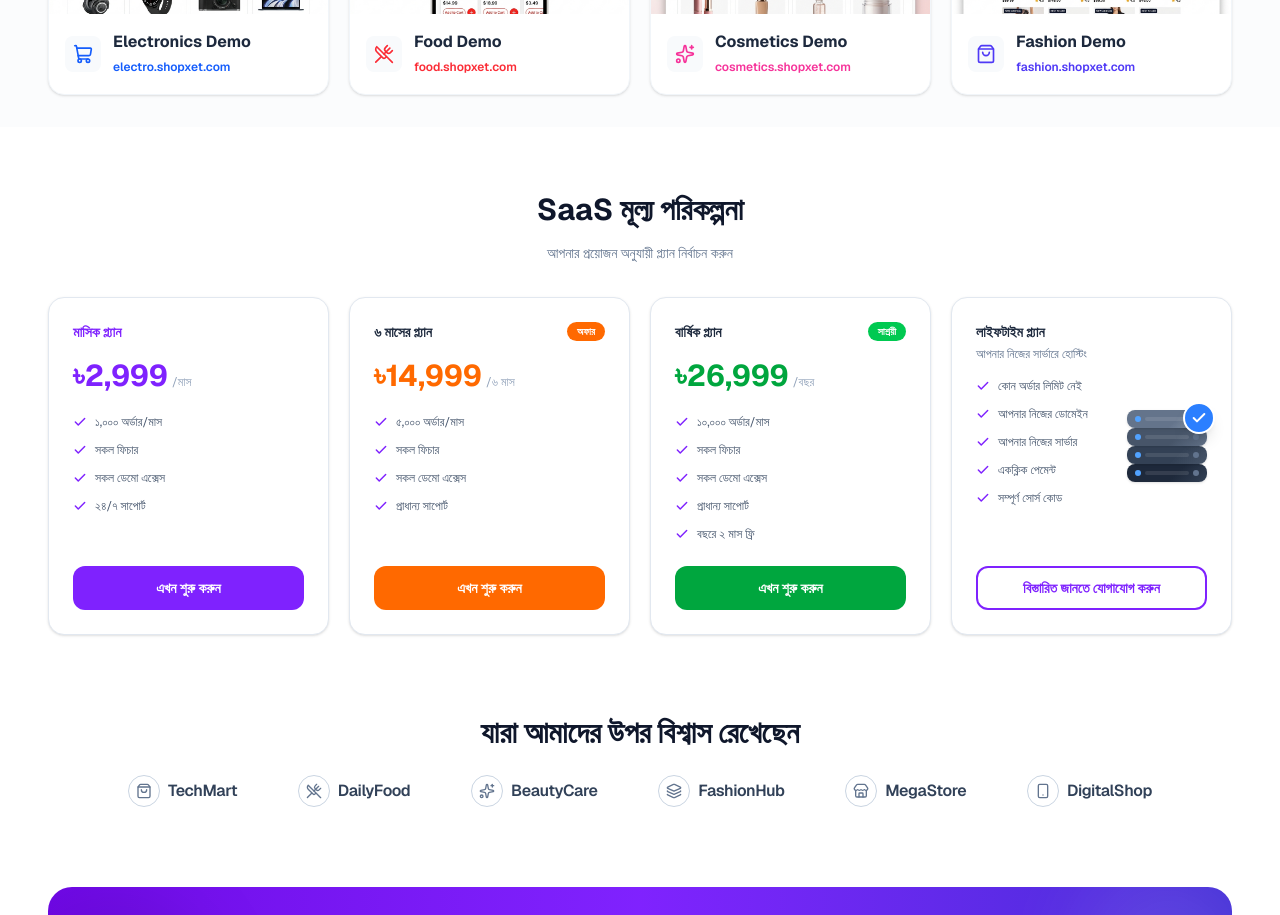
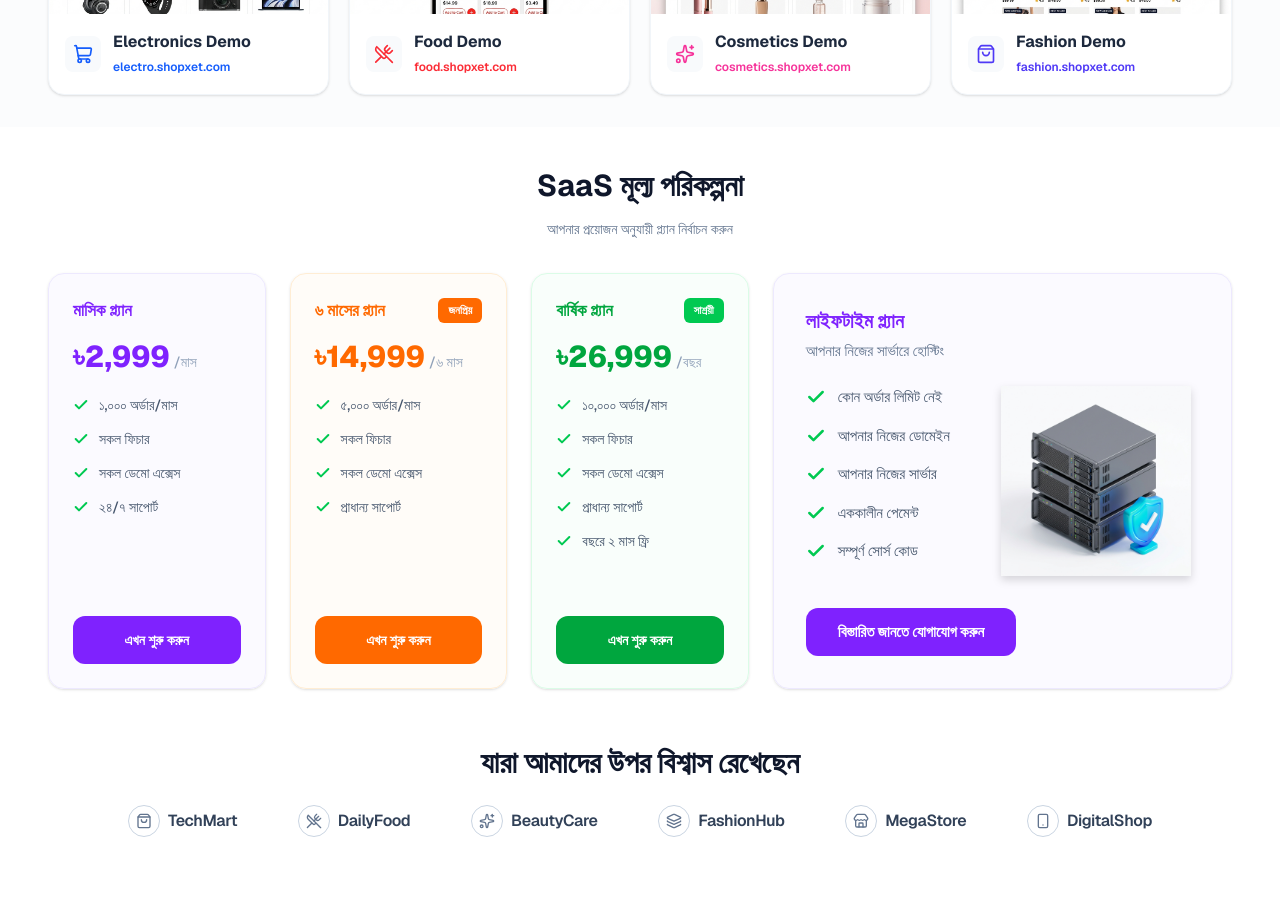
Before and after one commit to arabyhossainabid/ecomtara, a Next.js app: page / in a window 1280 px wide. Shown: the part 1420-2335 px from the top of the page. Built offline with nearby package versions, Linux system fonts and the light colour scheme.

Commit message:
feat: redesign pricing section with new graphics

```diff
--- a/src/components/sections/pricing-section.tsx
+++ b/src/components/sections/pricing-section.tsx
@@ -1,25 +1,26 @@
 import React from "react";
+import Image from "next/image";
 import { Check } from "lucide-react";
 import { Container } from "@/components/layout/container";
 import { SectionHeading } from "@/components/common/section-heading";
 
 function MonthlyCard() {
   return (
-    <div className="flex flex-col rounded-2xl border border-slate-200 bg-white p-6 shadow-sm hover:shadow-md transition-shadow">
-      <p className="text-sm font-bold text-violet-600 mb-4">মাসিক প্ল্যান</p>
+    <div className="flex flex-col rounded-2xl border border-violet-100 bg-violet-50/40 p-6 shadow-sm hover:shadow-md transition-shadow">
+      <p className="text-[17px] font-bold text-violet-600 mb-4">মাসিক প্ল্যান</p>
       <div className="flex items-baseline gap-1 mb-5">
-        <span className="text-3xl font-bold text-violet-600">৳2,999</span>
-        <span className="text-xs text-slate-400">/মাস</span>
+        <span className="text-3xl font-extrabold text-violet-600">৳2,999</span>
+        <span className="text-sm font-medium text-slate-400">/মাস</span>
       </div>
-      <ul className="flex-1 space-y-3 mb-6">
+      <ul className="flex-1 space-y-3.5 mb-4">
         {["১,০০০ অর্ডার/মাস", "সকল ফিচার", "সকল ডেমো এক্সেস", "২৪/৭ সাপোর্ট"].map((f, i) => (
-          <li key={i} className="flex items-center gap-2">
-            <Check className="h-3.5 w-3.5 shrink-0 text-violet-600 stroke-[2.5]" />
-            <span className="text-xs text-slate-600">{f}</span>
+          <li key={i} className="flex items-center gap-2.5">
+            <Check className="h-4 w-4 shrink-0 text-green-500 stroke-3" />
+            <span className="text-sm font-medium text-slate-600">{f}</span>
           </li>
         ))}
       </ul>
-      <a href="#contact" className="flex h-11 w-full items-center justify-center rounded-xl bg-violet-600 text-sm font-semibold text-white transition hover:bg-violet-700">
+      <a href="#contact" className="flex h-12 w-full items-center justify-center rounded-xl bg-violet-600 text-sm font-bold text-white transition hover:bg-violet-700">
         এখন শুরু করুন
       </a>
     </div>
@@ -28,24 +29,24 @@ function MonthlyCard() {
 
 function SixMonthCard() {
   return (
-    <div className="flex flex-col rounded-2xl border border-slate-200 bg-white p-6 shadow-sm hover:shadow-md transition-shadow">
+    <div className="flex flex-col rounded-2xl border border-orange-100 bg-orange-50/40 p-6 shadow-sm hover:shadow-md transition-shadow">
       <div className="flex items-center justify-between mb-4">
-        <p className="text-sm font-bold text-slate-800">৬ মাসের প্ল্যান</p>
-        <span className="rounded-full bg-orange-500 px-2.5 py-0.5 text-[10px] font-bold text-white">অফার</span>
+        <p className="text-[17px] font-bold text-orange-500">৬ মাসের প্ল্যান</p>
+        <span className="rounded-md bg-orange-500 px-2.5 py-1 text-[11px] font-bold text-white">জনপ্রিয়</span>
       </div>
       <div className="flex items-baseline gap-1 mb-5">
-        <span className="text-3xl font-bold text-orange-500">৳14,999</span>
-        <span className="text-xs text-slate-400">/৬ মাস</span>
+        <span className="text-3xl font-extrabold text-orange-500">৳14,999</span>
+        <span className="text-sm font-medium text-slate-400">/৬ মাস</span>
       </div>
-      <ul className="flex-1 space-y-3 mb-6">
+      <ul className="flex-1 space-y-3.5 mb-6">
         {["৫,০০০ অর্ডার/মাস", "সকল ফিচার", "সকল ডেমো এক্সেস", "প্রাধান্য সাপোর্ট"].map((f, i) => (
-          <li key={i} className="flex items-center gap-2">
-            <Check className="h-3.5 w-3.5 shrink-0 text-violet-600 stroke-[2.5]" />
-            <span className="text-xs text-slate-600">{f}</span>
+          <li key={i} className="flex items-center gap-2.5">
+            <Check className="h-4 w-4 shrink-0 text-green-500 stroke-3" />
+            <span className="text-sm font-medium text-slate-600">{f}</span>
           </li>
         ))}
       </ul>
-      <a href="#contact" className="flex h-11 w-full items-center justify-center rounded-xl bg-orange-500 text-sm font-semibold text-white transition hover:bg-orange-600">
+      <a href="#contact" className="flex h-12 w-full items-center justify-center rounded-xl bg-orange-500 text-sm font-bold text-white transition hover:bg-orange-600">
         এখন শুরু করুন
       </a>
     </div>
@@ -54,24 +55,24 @@ function SixMonthCard() {
 
 function YearlyCard() {
   return (
-    <div className="flex flex-col rounded-2xl border border-slate-200 bg-white p-6 shadow-sm hover:shadow-md transition-shadow">
+    <div className="flex flex-col rounded-2xl border border-green-100 bg-green-50/40 p-6 shadow-sm hover:shadow-md transition-shadow">
       <div className="flex items-center justify-between mb-4">
-        <p className="text-sm font-bold text-slate-800">বার্ষিক প্ল্যান</p>
-        <span className="rounded-full bg-green-500 px-2.5 py-0.5 text-[10px] font-bold text-white">সাশ্রয়ী</span>
+        <p className="text-[17px] font-bold text-green-600">বার্ষিক প্ল্যান</p>
+        <span className="rounded-md bg-green-500 px-2.5 py-1 text-[11px] font-bold text-white">সাশ্রয়ী</span>
       </div>
       <div className="flex items-baseline gap-1 mb-5">
-        <span className="text-3xl font-bold text-green-600">৳26,999</span>
-        <span className="text-xs text-slate-400">/বছর</span>
+        <span className="text-3xl font-extrabold text-green-600">৳26,999</span>
+        <span className="text-sm font-medium text-slate-400">/বছর</span>
       </div>
-      <ul className="flex-1 space-y-3 mb-6">
+      <ul className="flex-1 space-y-3.5 mb-6">
         {["১০,০০০ অর্ডার/মাস", "সকল ফিচার", "সকল ডেমো এক্সেস", "প্রাধান্য সাপোর্ট", "বছরে ২ মাস ফ্রি"].map((f, i) => (
-          <li key={i} className="flex items-center gap-2">
-            <Check className="h-3.5 w-3.5 shrink-0 text-violet-600 stroke-[2.5]" />
-            <span className="text-xs text-slate-600">{f}</span>
+          <li key={i} className="flex items-center gap-2.5">
+            <Check className="h-4 w-4 shrink-0 text-green-500 stroke-3" />
+            <span className="text-sm font-medium text-slate-600">{f}</span>
           </li>
         ))}
       </ul>
-      <a href="#contact" className="flex h-11 w-full items-center justify-center rounded-xl bg-green-600 text-sm font-semibold text-white transition hover:bg-green-700">
+      <a href="#contact" className="flex h-12 w-full items-center justify-center rounded-xl bg-green-600 text-sm font-bold text-white transition hover:bg-green-700">
         এখন শুরু করুন
       </a>
     </div>
@@ -80,42 +81,22 @@ function YearlyCard() {
 
 function LifetimeCard() {
   return (
-    <div className="flex flex-col rounded-2xl border border-slate-200 bg-white p-6 shadow-sm hover:shadow-md transition-shadow overflow-hidden">
-      <p className="text-sm font-bold text-slate-800 mb-1">লাইফটাইম প্ল্যান</p>
-      <p className="text-xs text-slate-500 mb-4">আপনার নিজের সার্ভারে হোস্টিং</p>
-      <div className="flex items-start justify-between gap-2 flex-1 mb-6">
-        <ul className="space-y-3 flex-1">
-          {["কোন অর্ডার লিমিট নেই", "আপনার নিজের ডোমেইন", "আপনার নিজের সার্ভার", "একক্লিক পেমেন্ট", "সম্পূর্ণ সোর্স কোড"].map((f, i) => (
-            <li key={i} className="flex items-center gap-2">
-              <Check className="h-3.5 w-3.5 shrink-0 text-violet-600 stroke-[2.5]" />
-              <span className="text-xs text-slate-600">{f}</span>
+    <div className="flex flex-col h-full rounded-2xl border border-violet-100 bg-violet-50/40 p-6 sm:p-8 shadow-sm hover:shadow-md transition-shadow overflow-hidden lg:col-span-2">      <p className="text-[20px] font-bold text-violet-600 mb-1">লাইফটাইম প্ল্যান</p>
+      <p className="text-[15px] font-medium text-slate-500 mb-6">আপনার নিজের সার্ভারে হোস্টিং</p>
+      <div className="flex flex-col sm:flex-row items-center sm:items-start justify-between gap-2 flex-1 mb-8">
+        <ul className="space-y-4 w-full sm:w-auto">
+          {["কোন অর্ডার লিমিট নেই", "আপনার নিজের ডোমেইন", "আপনার নিজের সার্ভার", "এককালীন পেমেন্ট", "সম্পূর্ণ সোর্স কোড"].map((f, i) => (
+            <li key={i} className="flex items-center gap-3">
+              <Check className="h-5 w-5 shrink-0 text-green-500 stroke-3" />
+              <span className="text-[15px] font-medium text-slate-600">{f}</span>
             </li>
           ))}
         </ul>
-        <div className="shrink-0 relative w-20 h-24 mt-2">
-          {[0, 1, 2, 3].map((i) => (
-            <div
-              key={i}
-              className="absolute left-0 right-0 rounded-lg shadow"
-              style={{
-                bottom: `${i * 18}px`,
-                height: "18px",
-                background: ["linear-gradient(135deg,#1e293b 60%,#334155)", "linear-gradient(135deg,#334155 60%,#475569)", "linear-gradient(135deg,#475569 60%,#64748b)", "linear-gradient(135deg,#64748b 60%,#94a3b8)"][i],
-              }}
-            >
-              <div className="flex items-center h-full px-2 gap-1">
-                <div className="h-1.5 w-1.5 rounded-full bg-blue-400" />
-                <div className="flex-1 h-1 bg-white/10 rounded-full" />
-                <div className="h-1.5 w-1.5 rounded-full bg-slate-500" />
-              </div>
-            </div>
-          ))}
-          <div className="absolute -right-2 bottom-12 flex h-8 w-8 items-center justify-center rounded-full bg-blue-500 shadow-lg border-2 border-white z-10">
-            <Check className="h-4 w-4 text-white stroke-[3]" />
-          </div>
+        <div className="shrink-0 relative w-[160px] h-[160px] sm:w-[190px] sm:h-[190px] mt-4 sm:mt-0 lg:mr-2">
+          <Image src="/server-stack.png" alt="Server Stack" fill className="object-contain drop-shadow-lg hover:scale-105 transition-transform duration-300" />
         </div>
       </div>
-      <a href="#cta" className="flex h-11 w-full items-center justify-center rounded-xl border-2 border-violet-600 text-sm font-semibold text-violet-600 transition hover:bg-violet-50">
+      <a href="#cta" className="flex h-12 w-full sm:w-fit px-8 items-center justify-center rounded-xl bg-violet-600 text-[15px] font-bold text-white transition hover:bg-violet-700">
         বিস্তারিত জানতে যোগাযোগ করুন
       </a>
     </div>
@@ -124,14 +105,14 @@ function LifetimeCard() {
 
 export function PricingSection() {
   return (
-    <section id="pricing" className="py-16 bg-white relative">
+    <section id="pricing" className="py-10 bg-white relative">
       <div id="pricing-lifetime" className="absolute -top-20" />
       <Container>
         <SectionHeading
           title="SaaS মূল্য পরিকল্পনা"
           subtitle="আপনার প্রয়োজন অনুযায়ী প্ল্যান নির্বাচন করুন"
         />
-        <div className="grid grid-cols-1 sm:grid-cols-2 lg:grid-cols-4 gap-5">
+        <div className="grid grid-cols-1 md:grid-cols-2 lg:grid-cols-5 gap-6">
           <MonthlyCard />
           <SixMonthCard />
           <YearlyCard />
```
Also changed, not shown: public/server-stack.png (added).
